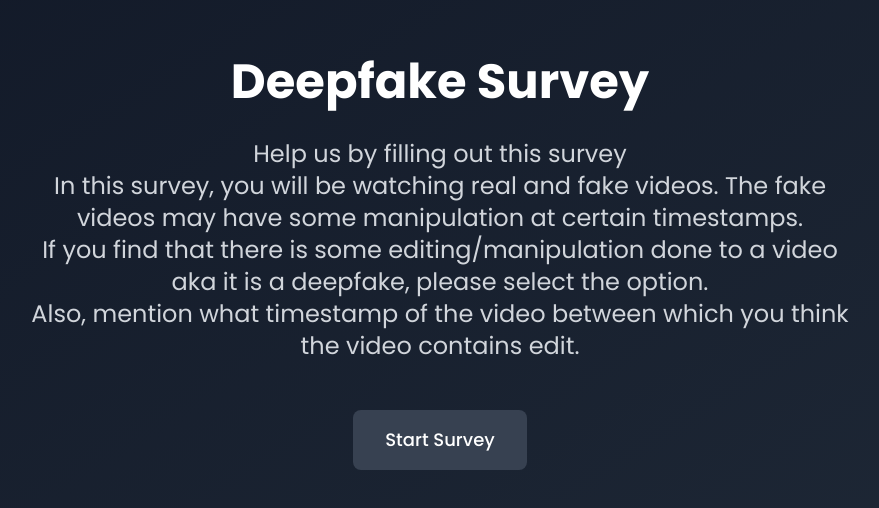
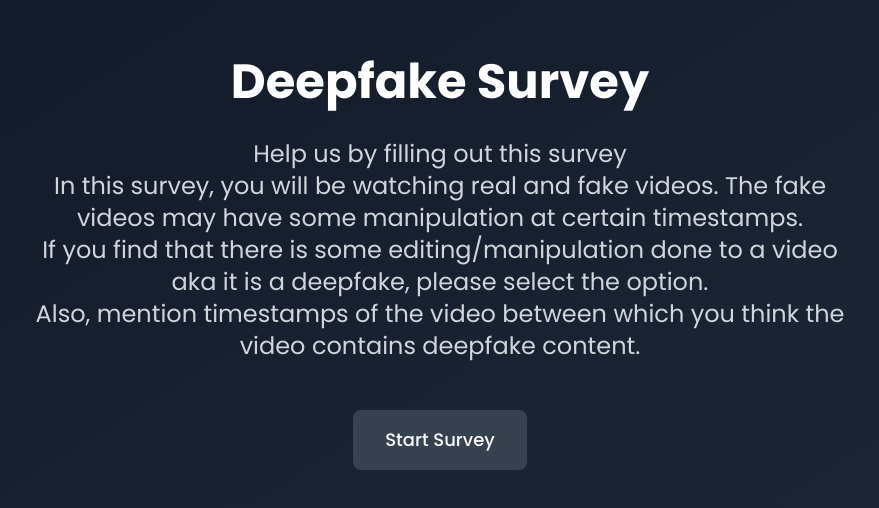
Before and after one commit to adatiaaman/deepfake-survey, a React (Vite) app in the folder client/: page / in a window 1280 px wide. Shown: the part 136-644 px from the top of the page, without its empty margins (200-1079 px from the left). Built offline with nearby package versions, Linux system fonts and the light colour scheme; no server answers.

Commit message:
upd text

```diff
--- a/client/src/components/Landing.jsx
+++ b/client/src/components/Landing.jsx
@@ -12,7 +12,7 @@ const Landing = () => {
           Help us by filling out this survey <br></br>
           In this survey, you will be watching real and fake videos. The fake videos may have some manipulation at certain timestamps. <br></br>
           If you find that there is some editing/manipulation done to a video aka it is a deepfake, please select the option. <br></br>
-          Also, mention what timestamp of the video between which you think the video contains edit.
+          Also, mention timestamps of the video between which you think the video contains deepfake content.
         </p>
         <div className="flex justify-center">
           {/* <a
```
